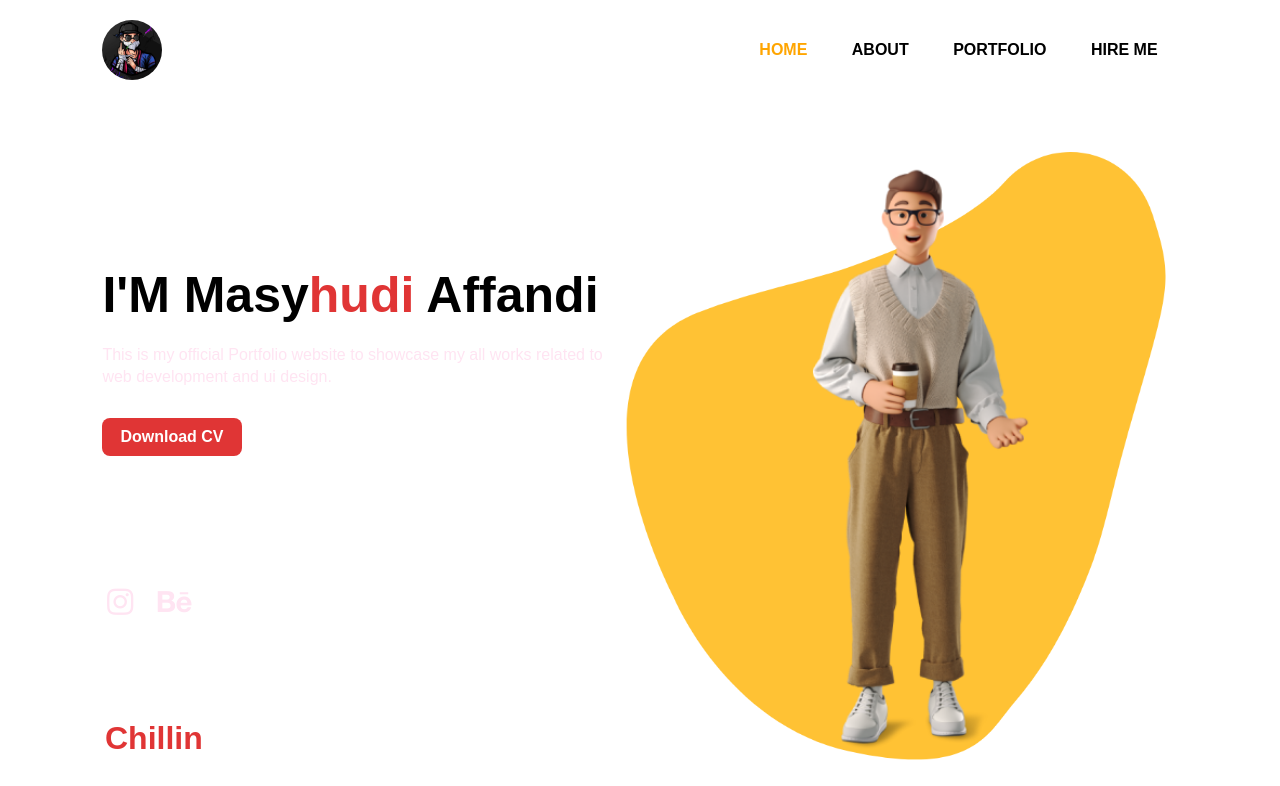
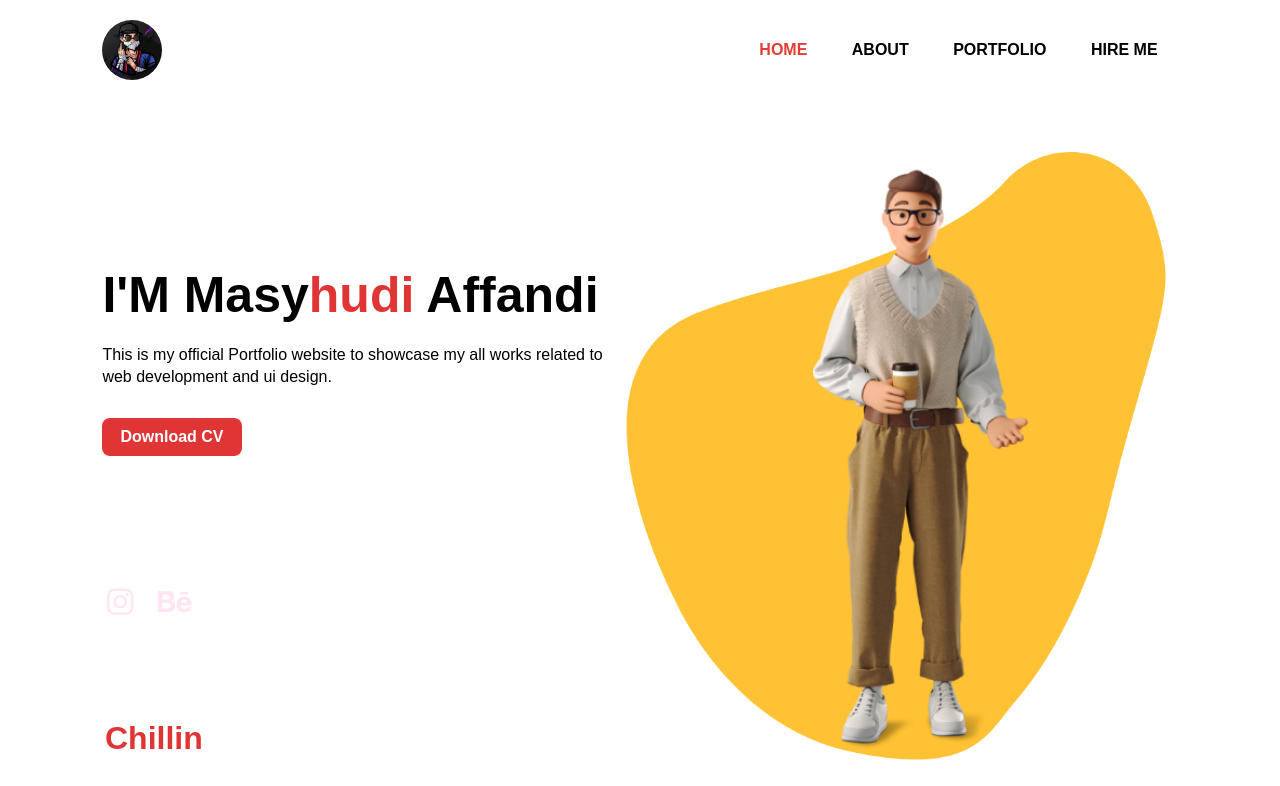
Before and after one commit to Humdiess/Humdies-Portofolio, a plain HTML site: page index.html in a window 1280 px wide. In both pictures the pointer is over the link "HOME". Shown: the top 786 px of the page. Drawn offline with Linux system fonts and the light colour scheme; grey boxes are pictures that could not be loaded.

Commit message:
Update styles.css

```diff
--- a/styles.css
+++ b/styles.css
@@ -40,7 +40,7 @@ nav ul li a{
 }
 
 nav ul li a:hover{
-    color: orange;
+    color: #e03d35;
 }
 
 .detel{
@@ -60,7 +60,7 @@ span{
 }
 
 .detel p{
-    color: 	#ffe4f2;
+    color: 	black;
     line-height: 22px;
 }
 
```
